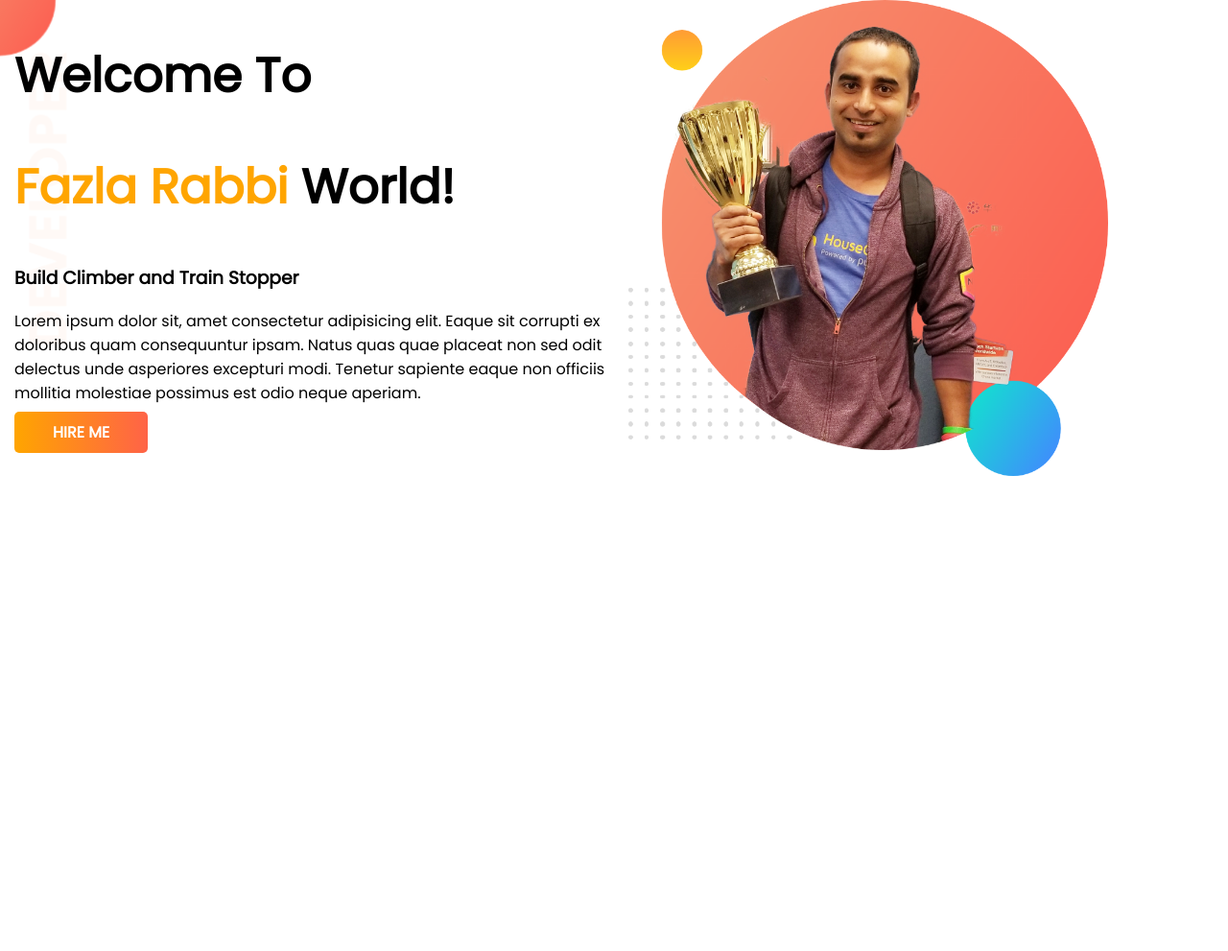
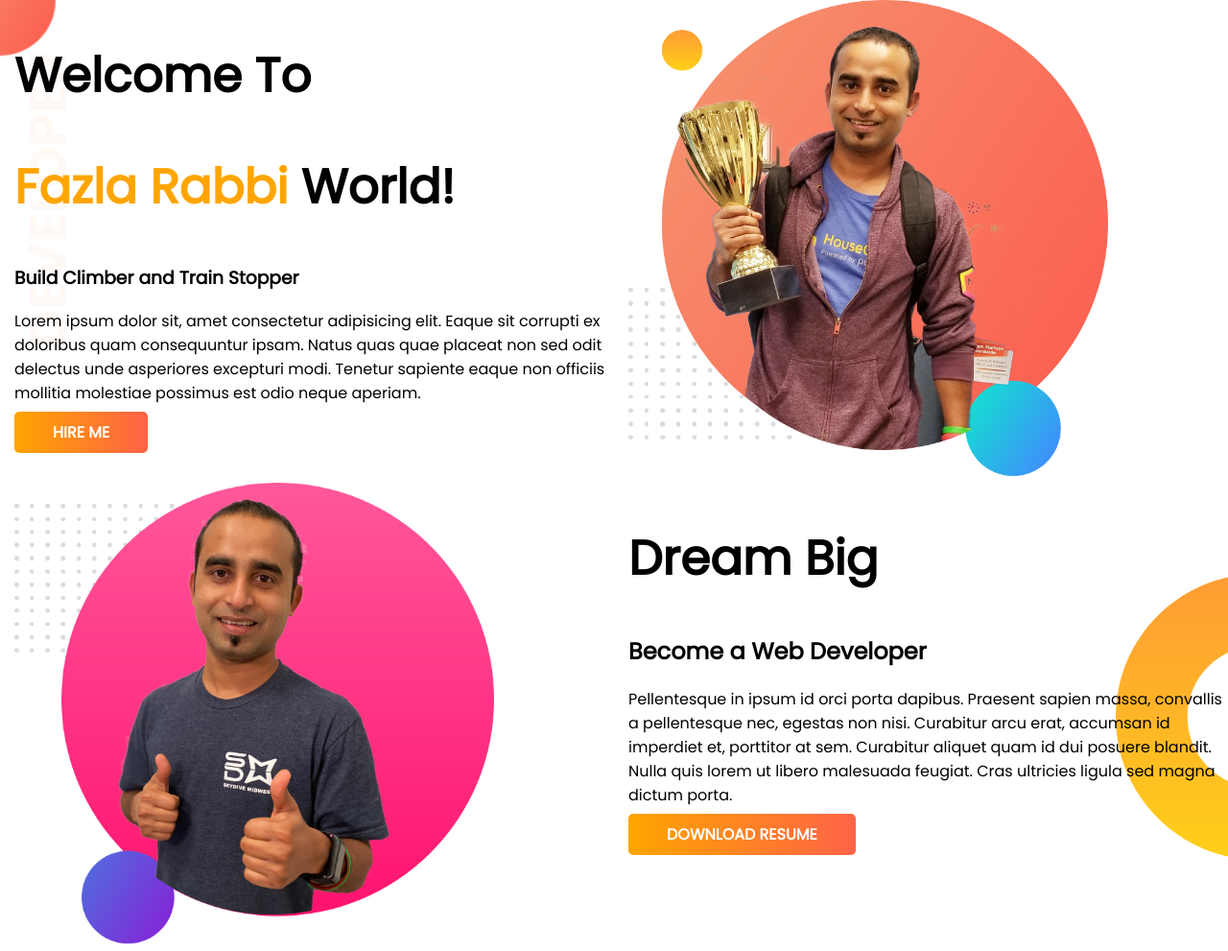
Before and after one commit to fazlarabbi07/fazla_portfolio, a plain HTML site: page index.html in a window 1280 px wide. Shown: the whole page at 96% size. Before the commit the page ends 800 px from the top, so only its background shows below. Drawn offline with Linux system fonts and the light colour scheme.

Commit message:
code updated

```diff
--- a/css/style.css
+++ b/css/style.css
@@ -31,3 +31,9 @@ h1{
     color:white;
     border-radius: 5px;
 }
+.body{
+    background-image: url(../images/dream-bg.png);
+    background-repeat: no-repeat;
+    background-position: right;
+
+}
--- a/index.html
+++ b/index.html
@@ -33,5 +33,17 @@
         <img src="images/jhankar.png" alt="" />
       </div>
     </section>
+    <section class="body">
+      <div class="half">
+        <img src="images/jhankar2.png" alt="">
+      </div>
+      <div class="half">
+        <h1>Dream Big</h1>
+        <h2>Become a Web Developer</h2>
+        <p>Pellentesque in ipsum id orci porta dapibus. Praesent sapien massa, convallis a pellentesque nec, egestas non nisi. Curabitur arcu erat, accumsan id imperdiet et, porttitor at sem. Curabitur aliquet quam id dui posuere blandit. Nulla quis lorem ut libero malesuada feugiat. Cras ultricies ligula sed magna dictum porta.</p>
+        <a class="link-button" target="_blank" rel="nofollow noopener noreferrel" href="https://www.linkedin.com/in/fazlarabbi07/">DOWNLOAD RESUME</a>
+      </div>
+
+    </section>
   </body>
 </html>
```
